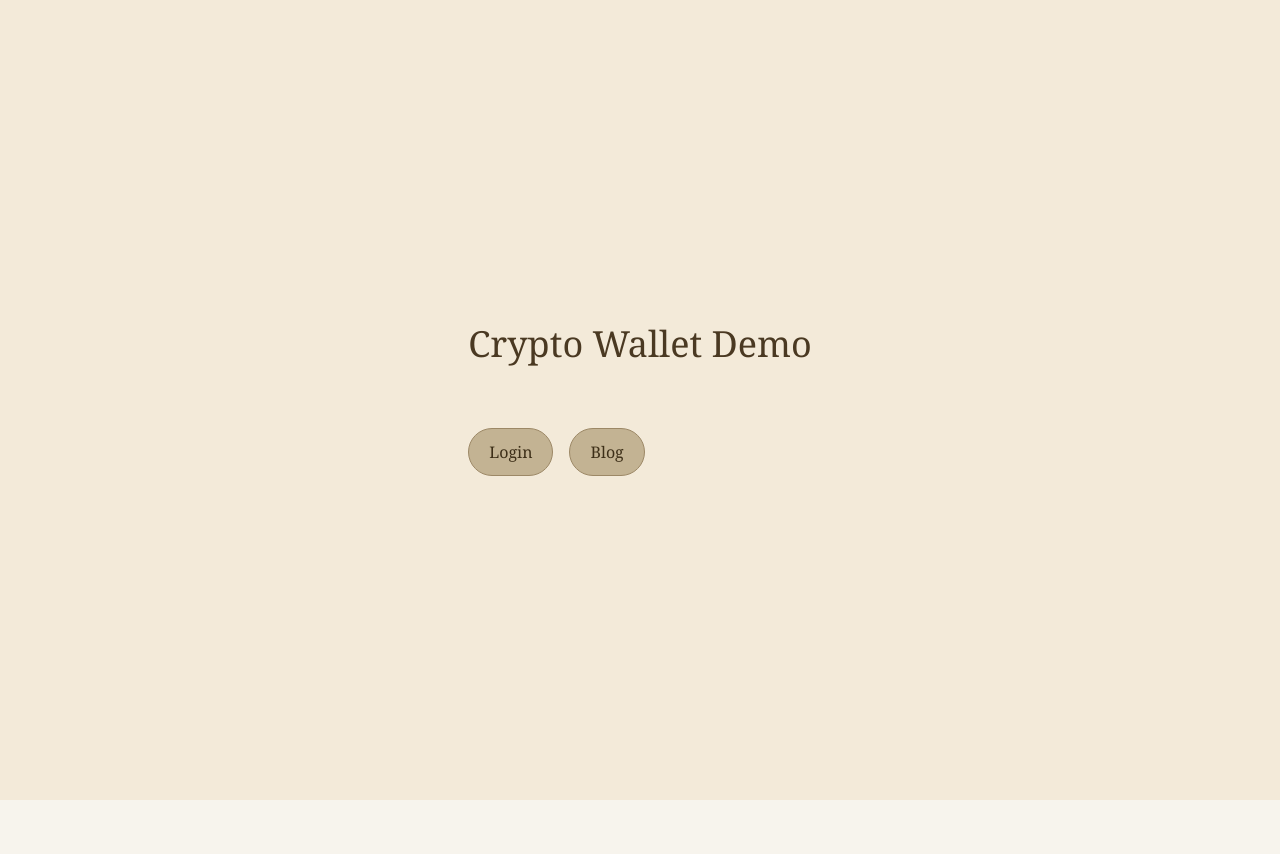
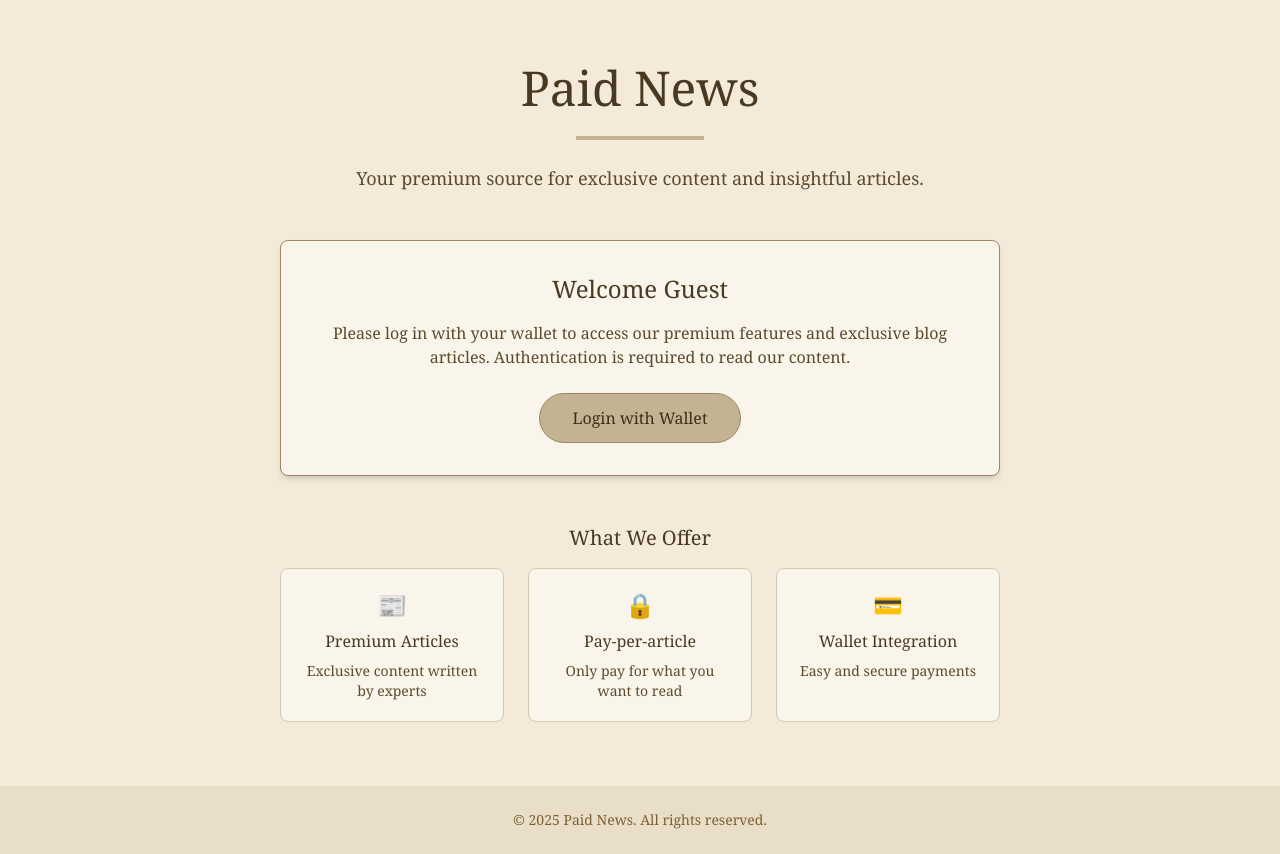
Before and after one commit to LimeChainHackatonWallet/demo-dapp, a Next.js app: page / in a window 1280 px wide. Before the commit the page ends 800 px from the top, so only its background shows below. Built offline with nearby package versions, Linux system fonts and the light colour scheme; a web font is replaced by a local one.

Commit message:
Implement home page

```diff
--- a/src/app/page.tsx
+++ b/src/app/page.tsx
@@ -7,7 +7,6 @@ import { useAppState } from "@/context/stateContext";
 
 // TODO: move to env?
 const WALLET_URL = "http://localhost:5173/pay";
-const DAPP_WALLET_ADDRESS = "5oNDL3swdJJF1g9DzJiZ4ynHXgszjAEpUkxVYejchzrY";
 
 export default function Home() {
   const appState = useAppState();
@@ -64,92 +63,101 @@ export default function Home() {
     }
   }
 
-  async function send() {
-    const toPubKey = new PublicKey(DAPP_WALLET_ADDRESS);
+  return (
+    <div className="min-h-screen bg-[#f3ead9] text-[#3d2f18] flex flex-col items-center">
+      <main className="container mx-auto max-w-3xl px-6 py-16 flex flex-col items-center">
+        <div className="text-center mb-12">
+          <h1 className="text-5xl font-serif text-[#4a3922] mb-6">Paid News</h1>
+          <div className="w-32 h-1 bg-[#c3b393] mx-auto mb-6"></div>
+          <p className="text-lg text-[#5d4a2e] max-w-xl mx-auto">
+            Your premium source for exclusive content and insightful articles.
+          </p>
+        </div>
 
-    function buildSupportedPaymentMethodData() {
-      return [
-        {
-          supportedMethods: WALLET_URL,
-          data: { type: "payment", to: toPubKey.toBase58(), amount: 1 },
-        },
-      ];
-    }
-
-    function buildShoppingCartDetails() {
-      return {
-        total: {
-          label: "Fake Total",
-          amount: { currency: "USD", value: "0" },
-        },
-      };
-    }
-
-    const request = new PaymentRequest(
-      buildSupportedPaymentMethodData(),
-      buildShoppingCartDetails()
-    );
-
-    try {
-      const paymentResponse = await request.show();
-      paymentResponse.complete("success");
-      const { txid } = paymentResponse.details;
-      console.log(`Receveived tx hash ${txid}`);
-      // TODO: check if value is received
-    } catch (e) {
-      console.log("unsuccessful payment", e);
-    }
-  }
-
-  return (
-    <div className="grid grid-rows-[20px_1fr_20px] items-center justify-items-center min-h-screen p-8 pb-20 gap-16 sm:p-20 bg-[#f3ead9] text-[#3d2f18]">
-      <main className="flex flex-col gap-[32px] row-start-2 items-center sm:items-start">
-        <h1 className="text-4xl mb-8 font-serif text-[#4a3922]">
-          Crypto Wallet Demo
-        </h1>
+        <div className="w-full bg-[#f9f5ea] border border-[#9c8866] rounded-lg p-8 shadow-md mb-12">
           {!appState.address ? (
-          <div className="flex gap-4 items-center flex-col sm:flex-row">
+            <div className="text-center">
+              <h2 className="text-2xl font-serif text-[#4a3922] mb-4">
+                Welcome Guest
+              </h2>
+              <p className="mb-6 text-[#5d4a2e]">
+                Please log in with your wallet to access our premium features
+                and exclusive blog articles. Authentication is required to read
+                our content.
+              </p>
               <button
-              className="rounded-full border border-solid border-[#9c8866] transition-colors flex items-center justify-center bg-[#c3b393] text-[#3d2f18] gap-2 hover:bg-[#d5c8af] font-medium text-sm sm:text-base h-10 sm:h-12 px-4 sm:px-5 sm:w-auto"
+                className="rounded-full border border-solid border-[#9c8866] transition-colors flex items-center justify-center bg-[#c3b393] text-[#3d2f18] gap-2 hover:bg-[#d5c8af] font-medium px-8 py-3 mx-auto"
                 onClick={login}
               >
-              Login
+                Login with Wallet
               </button>
-            <Link
-              href="/blog"
-              className="rounded-full border border-solid border-[#9c8866] transition-colors flex items-center justify-center bg-[#c3b393] text-[#3d2f18] gap-2 hover:bg-[#d5c8af] font-medium text-sm sm:text-base h-10 sm:h-12 px-4 sm:px-5 sm:w-auto"
-            >
-              Blog
-            </Link>
             </div>
           ) : (
-          <div>
-            <div className="flex gap-4 items-center flex-col sm:flex-row">
+            <div className="text-center">
+              <h2 className="text-2xl font-serif text-[#4a3922] mb-4">
+                Welcome Back
+              </h2>
+              <p className="mb-6 text-[#5d4a2e]">
+                You&apos;re now logged in and have full access to all premium
+                content.
+              </p>
+              <div className="flex flex-col sm:flex-row gap-4 justify-center">
                 <Link
-                className="rounded-full border border-solid border-[#9c8866] transition-colors flex items-center justify-center bg-[#c3b393] text-[#3d2f18] gap-2 hover:bg-[#d5c8af] font-medium text-sm sm:text-base h-10 sm:h-12 px-4 sm:px-5 sm:w-auto"
+                  className="rounded-full border border-solid border-[#9c8866] transition-colors flex items-center justify-center bg-[#c3b393] text-[#3d2f18] gap-2 hover:bg-[#d5c8af] font-medium px-6 py-3"
                   href="/dashboard"
                 >
-                Dashboard
+                  Go to Dashboard
                 </Link>
                 <Link
-                className="rounded-full border border-solid border-[#9c8866] transition-colors flex items-center justify-center bg-[#c3b393] text-[#3d2f18] gap-2 hover:bg-[#d5c8af] font-medium text-sm sm:text-base h-10 sm:h-12 px-4 sm:px-5 sm:w-auto"
+                  className="rounded-full border border-solid border-[#9c8866] transition-colors flex items-center justify-center bg-[#c3b393] text-[#3d2f18] gap-2 hover:bg-[#d5c8af] font-medium px-6 py-3"
                   href="/blog"
                 >
-                Blog
+                  Read Premium Articles
                 </Link>
-            </div>
-
-            <div className="flex gap-4 items-center flex-col sm:flex-row mt-8">
-              <button
-                className="rounded-full border border-solid border-[#9c8866] transition-colors flex items-center justify-center bg-[#c3b393] text-[#3d2f18] gap-2 hover:bg-[#d5c8af] font-medium text-sm sm:text-base h-10 sm:h-12 px-4 sm:px-5 sm:w-auto"
-                onClick={send}
-              >
-                Test Send
-              </button>
               </div>
             </div>
           )}
+        </div>
+
+        <div className="text-center">
+          <h3 className="text-xl font-serif text-[#4a3922] mb-3">
+            What We Offer
+          </h3>
+          <div className="grid grid-cols-1 sm:grid-cols-3 gap-6 mt-4">
+            <div className="bg-[#f9f5ea] p-5 rounded-lg border border-[#d5c8af]">
+              <div className="text-2xl mb-2">📰</div>
+              <h4 className="font-medium text-[#4a3922] mb-2">
+                Premium Articles
+              </h4>
+              <p className="text-sm text-[#5d4a2e]">
+                Exclusive content written by experts
+              </p>
+            </div>
+            <div className="bg-[#f9f5ea] p-5 rounded-lg border border-[#d5c8af]">
+              <div className="text-2xl mb-2">🔒</div>
+              <h4 className="font-medium text-[#4a3922] mb-2">
+                Pay-per-article
+              </h4>
+              <p className="text-sm text-[#5d4a2e]">
+                Only pay for what you want to read
+              </p>
+            </div>
+            <div className="bg-[#f9f5ea] p-5 rounded-lg border border-[#d5c8af]">
+              <div className="text-2xl mb-2">💳</div>
+              <h4 className="font-medium text-[#4a3922] mb-2">
+                Wallet Integration
+              </h4>
+              <p className="text-sm text-[#5d4a2e]">Easy and secure payments</p>
+            </div>
+          </div>
+        </div>
       </main>
+
+      <footer className="w-full py-6 bg-[#e9dfc8] mt-auto">
+        <div className="container mx-auto text-center text-sm text-[#7d5f34]">
+          <p>© {new Date().getFullYear()} Paid News. All rights reserved.</p>
+        </div>
+      </footer>
     </div>
   );
 }
```
Lines whose indentation alone changed are shown as unchanged.
